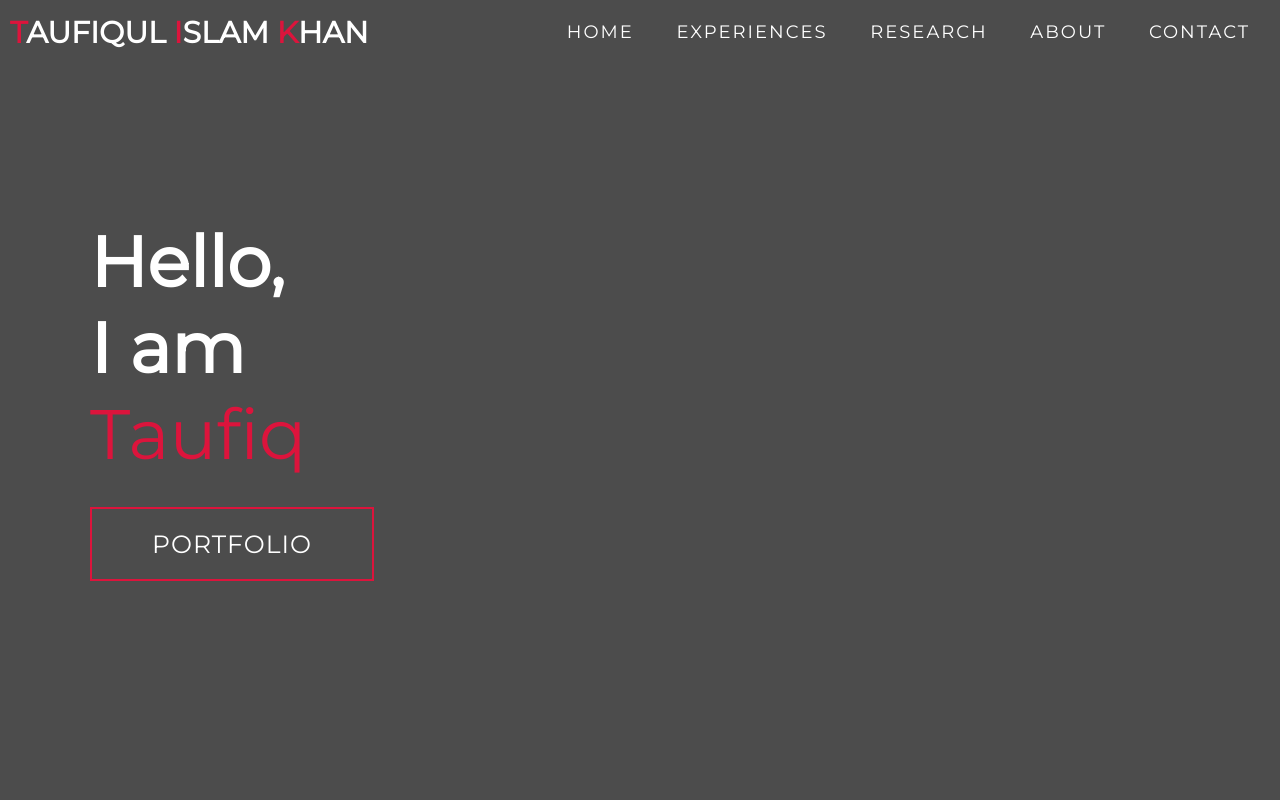
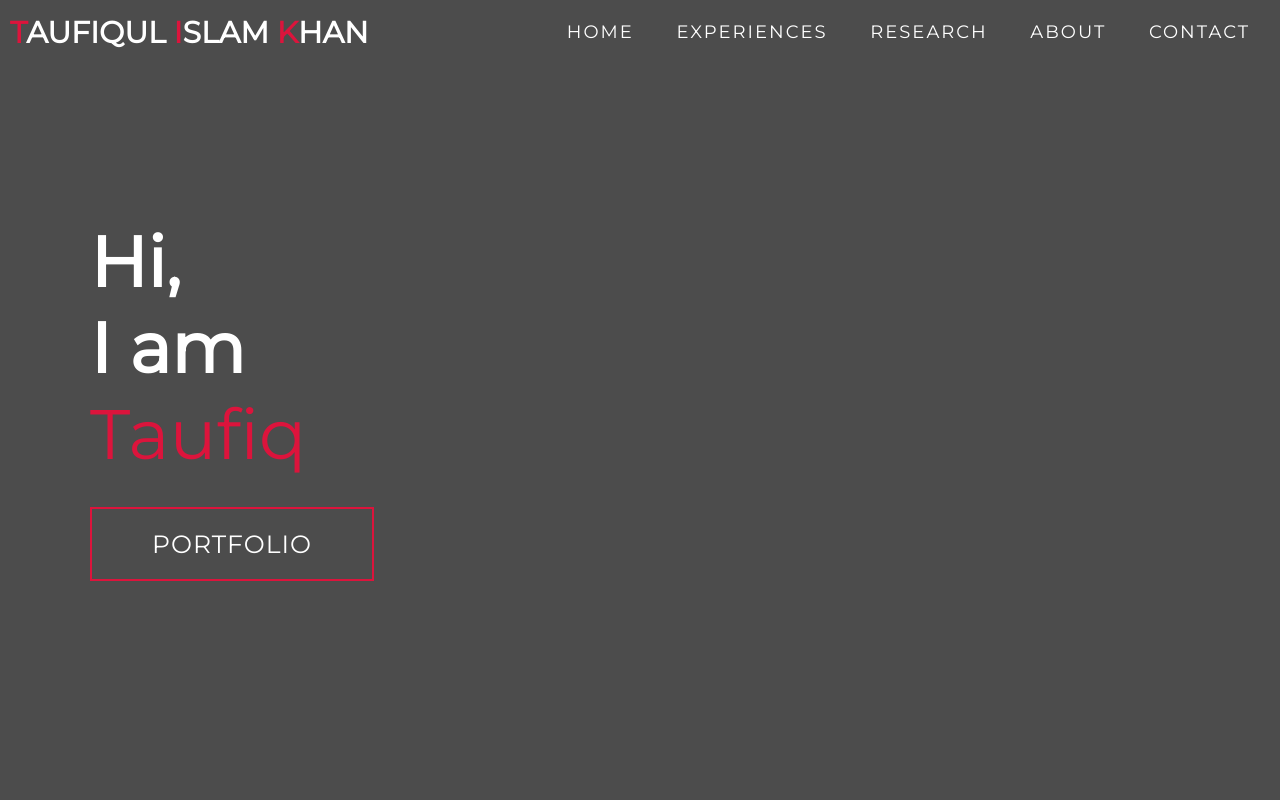
Before and after one commit to Taufiqul-Islam-Khan/Taufiqul-Islam-Khan.github.io, a plain HTML site: page index.html in a window 1280 px wide. Shown: the top 800 px of the page. Drawn offline with Linux system fonts and the light colour scheme.

Commit message:
hi added

```diff
--- a/index.html
+++ b/index.html
@@ -40,7 +40,7 @@
   <section id="hero">
     <div class="hero container">
       <div>
-        <h1>Hello, <span></span></h1>
+        <h1>Hi, <span></span></h1>
         <h1>I am <span></span></h1>
         <h1>Taufiq <span></span></h1>
         <a href="#projects" type="button" class="cta">Portfolio</a>
```
